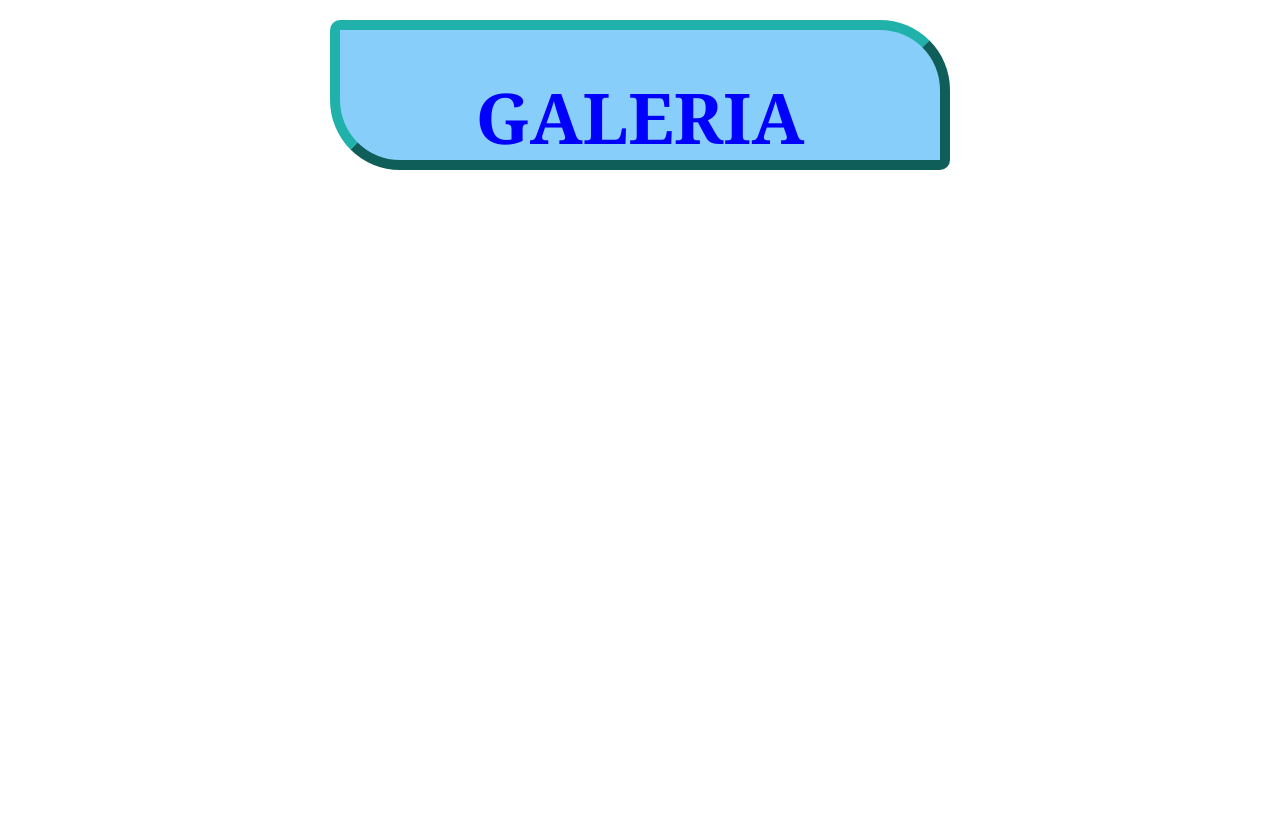
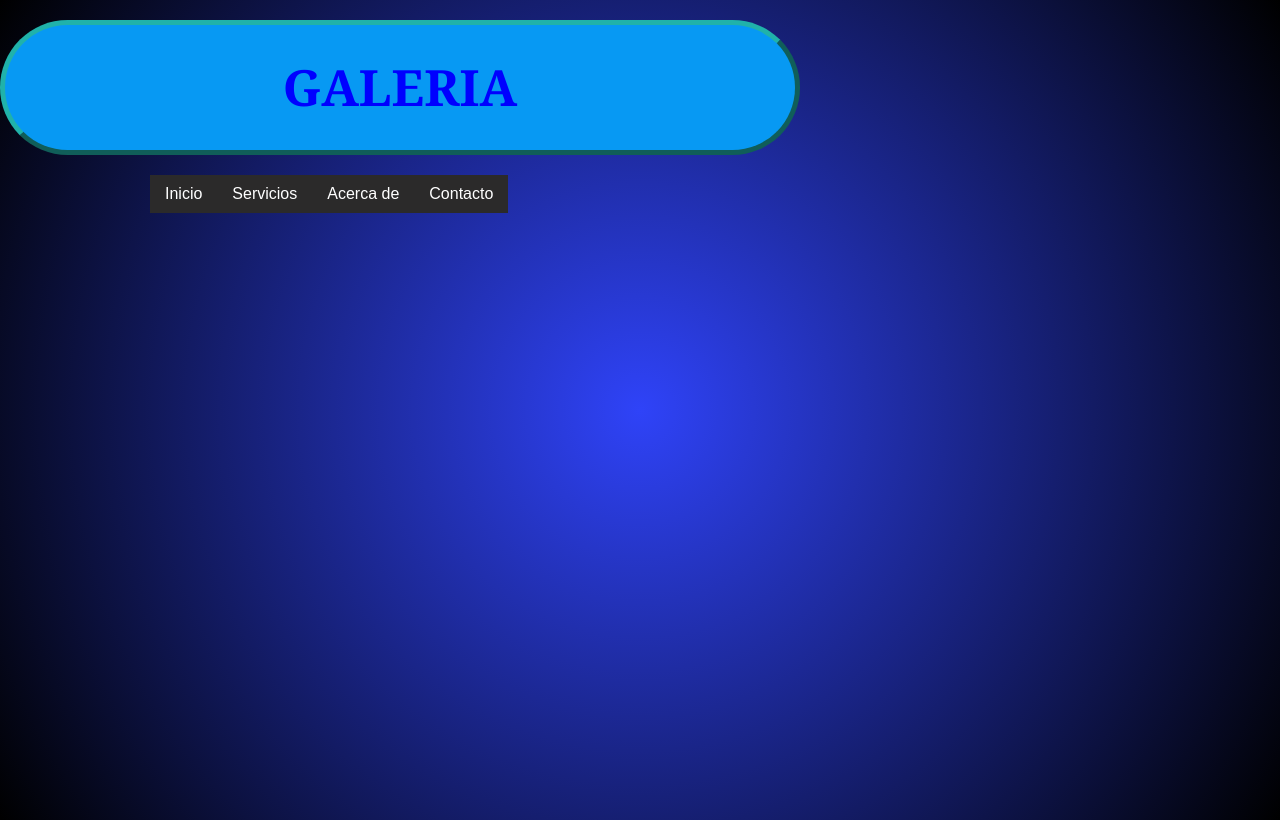
Before and after one commit to kmilo0107/pagina-galeria, a plain HTML site: page index.html in a window 1280 px wide. Drawn offline with Linux system fonts and the light colour scheme.

Commit message:
cuarta modificación
se realiza menú desplegables en CSS

```diff
--- a/index.html
+++ b/index.html
@@ -14,5 +14,40 @@
     <div class="fondotitulo">
         <h1 class="titulo">GALERIA</h1>
     </div>
+
+    <div id="header">
+        <ul class="nav">
+            <li><a href="">Inicio</a></li>
+            <li><a href="">Servicios</a>
+                <ul>
+                    <li><a href="">submenu 1</a> </li>
+                    <li><a href="">submenu 2</a> </li>
+                    <li><a href="">submenu 3</a> </li>
+                    <li><a href="">submenu 4</a> </li>
+                </ul>
+            </li>
+            <li><a href="">Acerca de</a>
+                <ul>
+                    <li><a href="">submenu 1</a> </li>
+                    <li><a href="">submenu 2</a> </li>
+                    <li><a href="">submenu 3</a> </li>
+                    <li><a href="">submenu 4</a>
+                        <ul>
+                            <li><a href="">submenu 1</a> </li>
+                            <li><a href="">submenu 2</a> </li>
+                            <li><a href="">submenu 3</a> </li>
+                            <li><a href="">submenu 4</a> </li>
+                        </ul>
+
+                    </li>
+                </ul>
+
+            </li>
+            <li><a href="">Contacto</a> </li>
+        </ul>
+    </div>
+
+
+
 </body>
 </html>
--- a/styles-dist-dist-dist.css
+++ b/styles-dist-dist-dist.css
@@ -1 +1 @@
-.fondotitulo{border:10px solid lightseagreen;background:lightskyblue;margin:20px auto;border-radius:10px 70px 10px;border-style:outset;height:130px;width:600px}.titulo{text-align:center;color:blue;font-size:70px;font-style:inherit;font-family:Cambria,Cochin,Georgia,Times,'Times New Roman',serif}
+body{height:800px;width:800px;background:radial-gradient(circle,rgb(47,67,248),rgb(0,0,0))}.fondotitulo{border:5px solid lightseagreen;margin:20px auto auto;background:rgb(7,153,243);border-radius:170px;border-style:outset}.titulo{text-align:center;color:blue;font-size:50px;font-style:inherit;font-family:Cambria,Cochin,Georgia,Times,'Times New Roman',serif}*{padding:0px;margin:0px}#header{margin:auto;width:500px;font-family:Arial,Helvetica,sans-serif}ol,ul{list-style:none}li a{background-color:rgb(43,42,42);color:white;text-decoration:none;padding:10px 15px;display:block}li a:hover{background-color:rgb(20,20,20)}ul>li{float:left}li ul{display:none;position:absolute;min-width:140px}li:hover>ul{display:block}li ul li{position:relative}li ul li ul{right:-140px;top:0px}
--- a/styles-dist-dist.css
+++ b/styles-dist-dist.css
@@ -1 +1 @@
-.fondotitulo{border:10px solid lightseagreen;background:lightskyblue;margin:20px auto;border-radius:10px 70px 10px;border-style:outset;height:130px;width:600px}.titulo{text-align:center;color:blue;font-size:70px;font-style:inherit;font-family:Cambria,Cochin,Georgia,Times,'Times New Roman',serif}
+body{height:800px;width:800px;background:radial-gradient(circle,rgb(47,67,248),rgb(0,0,0))}.fondotitulo{border:5px solid lightseagreen;margin:20px auto auto;background:rgb(7,153,243);border-radius:170px;border-style:outset}.titulo{text-align:center;color:blue;font-size:50px;font-style:inherit;font-family:Cambria,Cochin,Georgia,Times,'Times New Roman',serif}
--- a/styles-dist.css
+++ b/styles-dist.css
@@ -1 +1 @@
-.fondotitulo{border:10px solid lightseagreen;background:lightskyblue;margin:20px auto;border-radius:10px 70px 10px;border-style:outset;height:130px;width:600px}.titulo{text-align:center;color:blue;font-size:70px;font-style:inherit;font-family:Cambria,Cochin,Georgia,Times,'Times New Roman',serif}
+body{height:800px;width:800px;background:radial-gradient(circle,rgb(47,67,248),rgb(0,0,0))}.fondotitulo{border:5px solid lightseagreen;margin:20px auto auto;background:rgb(7,153,243);border-radius:170px;border-style:outset}.titulo{text-align:center;color:blue;font-size:50px;font-style:inherit;font-family:Cambria,Cochin,Georgia,Times,'Times New Roman',serif}
--- a/styles.css
+++ b/styles.css
@@ -1,17 +1,78 @@
+/* aplico color al fondo de la página
+/* body{
+    background-color:rgb(63, 82, 253)
+} */
+body{
+    height: 800px;
+    width: 800px;
+    background: radial-gradient(circle, rgb(47, 67, 248),rgb(0, 0, 0));
+}
+
 .fondotitulo{
-    border: 10px solid lightseagreen;
-    background: lightskyblue;
-    margin: 20px auto ;
-    border-radius: 10px 70px 10px;
-    border-style:outset;
-    height: 130px;
-    width: 600px;
+    border: 5px solid lightseagreen;
+    margin: 20px auto;
+    background: rgb(7, 153, 243);
+    border-radius: 170px;
+    border-style: outset;
 
 }
 .titulo{
     text-align:center;
     color: blue;
-    font-size: 70px;
+    font-size: 50px;
     font-style:inherit;
     font-family:Cambria, Cochin, Georgia, Times, 'Times New Roman', serif;
 }
+
+* {
+    padding: 0px;
+    margin: 0px;
+
+}
+
+#header{
+    align-content: center;
+}
+
+#header{
+    margin: auto;
+    width: 500px;
+    font-family: Arial, Helvetica, sans-serif;
+}
+
+ul li{
+    list-style: none;
+}
+
+.nav li a{
+    background-color: rgb(43, 42, 42);
+    color: white;
+    text-decoration: none;
+    padding: 10px 15px;
+    display: block;
+}
+
+.nav li a:hover{
+    background-color: rgb(20, 20, 20);
+}
+
+.nav > li{
+    float: left;
+}
+
+.nav li ul{
+    display: none;
+    position: absolute;
+    min-width: 140px;
+}
+.nav li:hover > ul{
+    display:block;
+}
+
+.nav li ul li{
+    position:relative;
+}
+.nav li ul li ul{
+    right: -140px;
+    top: 0px;
+}
```
